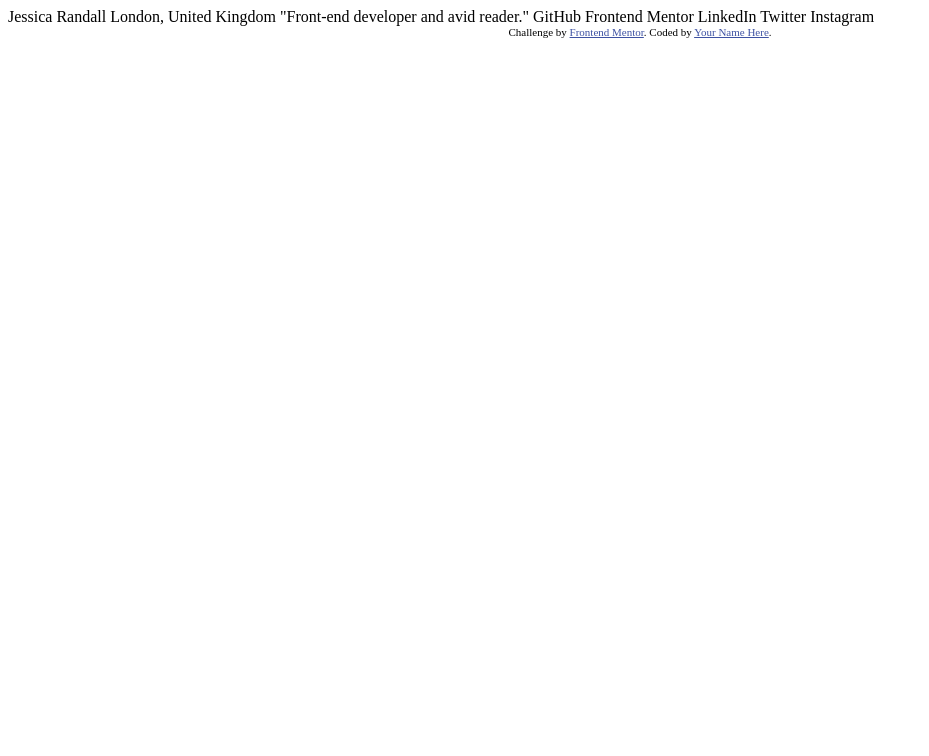
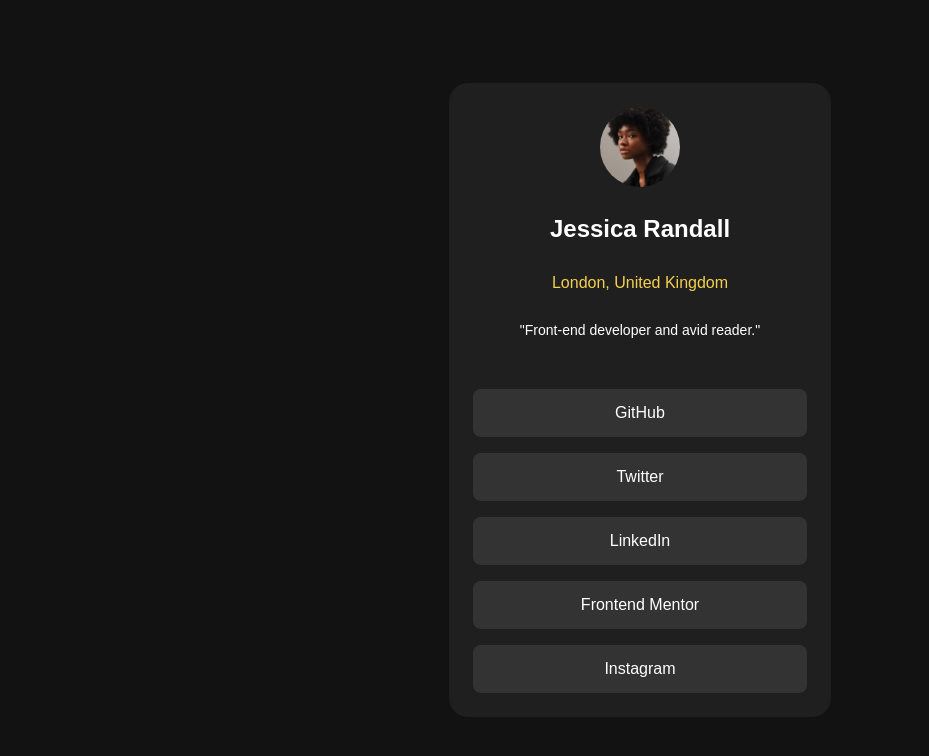
Before and after one commit to Brandong0619/Social-links-profile, a plain HTML site: page index.html in a window 1280 px wide. Shown: the whole page, without its empty margins (0-929 px from the left). Drawn offline with Linux system fonts and the light colour scheme.

Commit message:
Social links profile

```diff
--- /dev/null
+++ b/assets/css/styles.css
@@ -0,0 +1,108 @@
+:root {
+	--clr-accent: hsl(47, 88%, 63%);
+	--clr-neutral-100: hsl(0, 0%, 100%);
+	--clr-neutral-500: hsl(0, 0%, 42%);
+	--clr-neutral-950: hsl(0, 0%, 7%);
+
+	--fw-regular: 400;
+	--fw-bold: 700;
+	--fw-extra-bold: 900;
+
+	--fs-300: 0.875rem;
+	--fs-400: 1rem;
+	--fs-600: 1.5rem;
+
+}
+
+* {
+	margin: 0;
+	padding: 0;
+	box-sizing: border-box;
+}
+
+.profile-img {
+    width: 5rem; /* Set the size of the image */
+    height: 5rem; /* Ensure the height matches the width for a perfect circle */
+    border-radius: 50%; /* Make the image circular */
+    object-fit: cover; /* Ensure the image scales properly inside the circle */
+    margin: 0 auto; /* Center the image horizontally */
+    display: block; /* Ensure proper centering */
+}
+
+body {
+    font-family: 'Poppins', sans-serif;
+    background-color: var(--clr-neutral-950);
+    color: var(--clr-neutral-100);
+    line-height: 1.5;
+
+    display: flex; /* Enable Flexbox */
+    justify-content: center; /* Center horizontally */
+    align-items: center; /* Center vertically */
+    min-height: 100vh; /* Ensure the body takes up the full viewport height */
+    margin: 0; /* Remove default margin */
+}
+
+.card {
+	background: hsl(0, 0%, 12%);
+
+	width: 24rem;
+	padding: 1.5rem;
+
+	border-radius: 1.25rem;
+	border: 1px solid var(--clr-neutral-950);
+	box-shadow: var(--clr-neutral-950) 0.5rem 0.5rem;
+
+	display: flex;
+	flex-direction: column;
+	gap: 1.5rem;
+}
+
+.name {
+    font-size: var(--fs-600); /* Use a large font size */
+    font-weight: var(--fw-bold); /* Make the text bold */
+    text-align: center; /* Center the text */
+    color: var(--clr-neutral-100); /* White color */
+    margin-bottom: 0; /* Add spacing below the name */
+}
+
+.location {
+    font-size: var(--fs-400); /* Medium font size */
+    font-weight: var(--fw-regular); /* Regular font weight */
+    text-align: center; /* Center the text */
+    color: var(--clr-accent); /* Yellowish color */
+    margin-top: 0; /* Remove any spacing above the location */
+    margin-bottom: 0.1rem; /* Minimize spacing below the location */
+}
+
+.bio {
+    font-size: var(--fs-300); /* Small font size */
+    font-weight: var(--fw-regular); /* Regular font weight */
+    text-align: center; /* Center the text */
+    color: var(--clr-neutral-100); /* White color */
+    margin-top: 0; /* Remove any spacing above the bio */
+    margin-bottom: 0.5rem; /* Add spacing below the bio */
+}
+
+.social-links {
+    display: flex;
+    flex-direction: column; /* Stack the cards vertically */
+    gap: 1rem; /* Add spacing between the cards */
+    margin-top: 1rem; /* Add spacing above the social links */
+}
+
+.social-card {
+    background: hsl(0, 0%, 20%); /* Dark grey background for the cards */
+    color: var(--clr-neutral-100); /* White text */
+    font-size: var(--fs-400); /* Medium font size */
+    font-weight: var(--fw-regular); /* Regular font weight */
+    text-align: center; /* Center the text */
+    padding: 0.75rem 1rem; /* Add padding inside the cards */
+    border-radius: 0.5rem; /* Rounded corners */
+    cursor: pointer; /* Change cursor to pointer on hover */
+    transition: background-color 0.3s ease; /* Smooth hover effect */
+}
+
+.social-card:hover {
+    background: var(--clr-accent); /* Change background to yellowish on hover */
+    color: var(--clr-neutral-950); /* Change text color to dark */
+}
--- a/index.html
+++ b/index.html
@@ -5,30 +5,33 @@
   <meta name="viewport" content="width=device-width, initial-scale=1.0"> <!-- displays site properly based on user's device -->
 
   <link rel="icon" type="image/png" sizes="32x32" href="./assets/images/favicon-32x32.png">
-
+  <link rel="stylesheet" href="assets/css/styles.css" />
   <title>Frontend Mentor | Social links profile</title>
 
-  <!-- Feel free to remove these styles or customise in your own stylesheet 👍 -->
-  <style>
-    .attribution { font-size: 11px; text-align: center; }
-    .attribution a { color: hsl(228, 45%, 44%); }
-  </style>
 </head>
 <body>
 
-  Jessica Randall
-  London, United Kingdom
-  "Front-end developer and avid reader."
+  <section class="card">
 
-  GitHub
-  Frontend Mentor
-  LinkedIn
-  Twitter
-  Instagram
+    <div class="body">
+      <img class="profile-img" src="./assets/images/avatar-jessica.jpeg" alt="Jessica" />
+    </div>
 
-  <div class="attribution">
-    Challenge by <a href="https://www.frontendmentor.io?ref=challenge" target="_blank">Frontend Mentor</a>.
-    Coded by <a href="#">Your Name Here</a>.
+  <p class="name">Jessica Randall</p>
+
+  <p class="location">London, United Kingdom</p>
+
+  <p class="bio">"Front-end developer and avid reader."</p>
+
+  <div class="social-links">
+
+  <div class="social-card">GitHub</div>
+  <div class="social-card">Twitter</div>
+  <div class="social-card">LinkedIn</div>
+  <div class="social-card">Frontend Mentor</div>
+  <div class="social-card">Instagram</div>
   </div>
+
+  </section>
 </body>
 </html>
```
